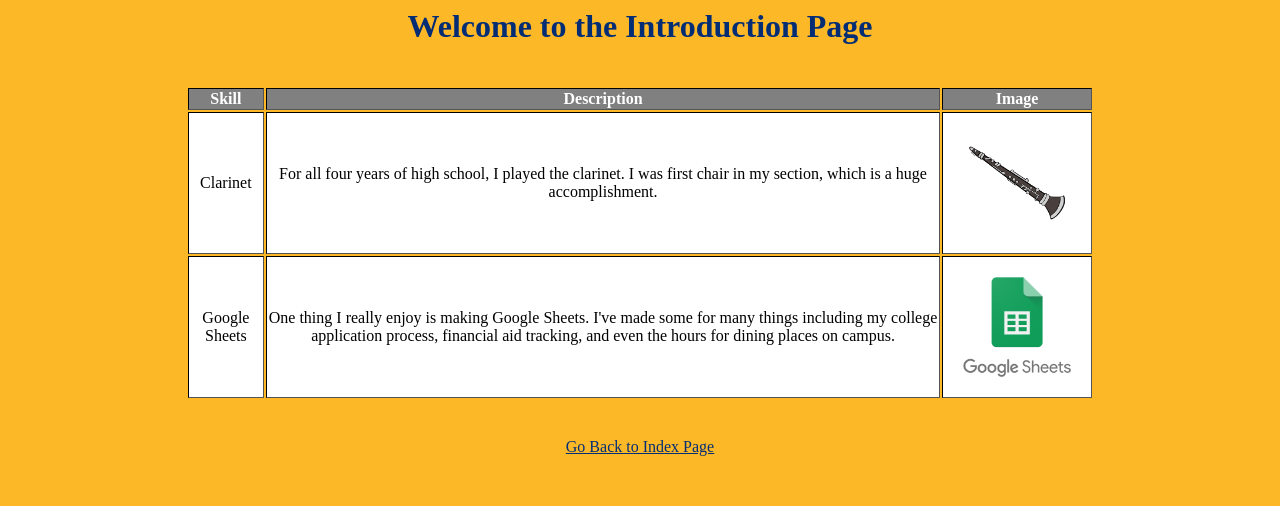
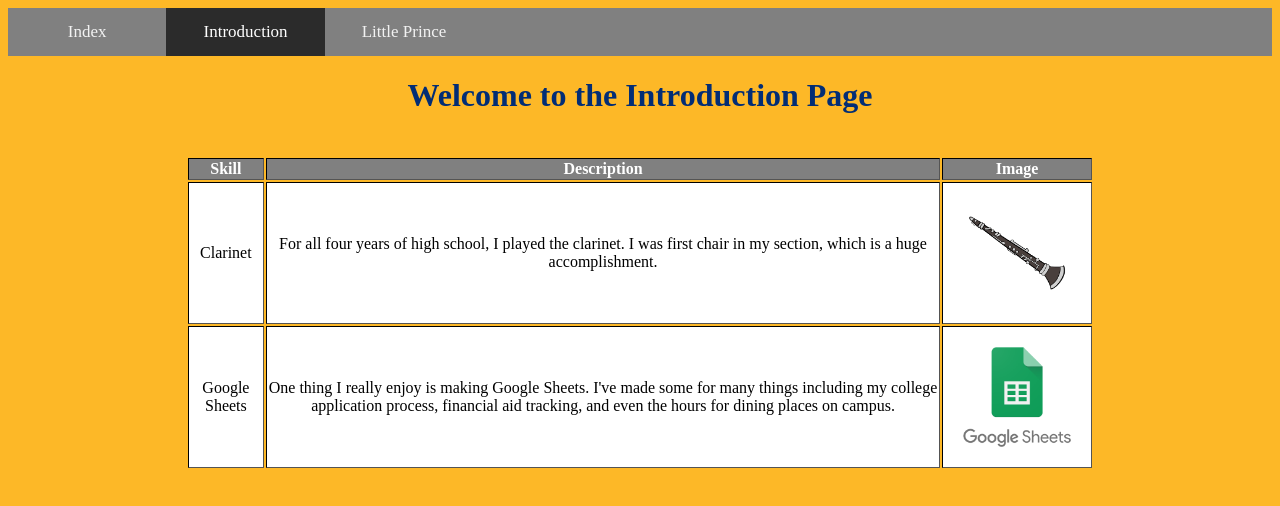
Before and after one commit to trinlrich/trinlrich.github.io, a plain HTML site: page introduction.html in a window 1280 px wide. Drawn offline with Linux system fonts and the light colour scheme.

Commit message:
Upgrades

```diff
--- a/introduction.html
+++ b/introduction.html
@@ -2,12 +2,19 @@
 
 	<head>
 		<title>Introduction</title>
+		<link href="main.css" type="text/css" rel="stylesheet">
 	</head>
 
 	<body style="background:#fdb827; color:#022d75; text-align:center">
+		<div class="topnav">
+            <a href="index.html">Index</a>
+            <a class="active" href="introduction.html">Introduction</a>
+            <a href="little_prince.html">Little Prince</a>
+        </div>
+
 		<h1>Welcome to the Introduction Page</h1>
 
-		<table border = 1 style="width: 75%; margin-left: auto; margin-right: auto; border:black; padding: 20px; text-align: center">
+		<table border = 1 style="width: 75%; margin: auto; border:black; padding: 20px; text-align: center">
 			<tr style="background:grey; color:white">
 				<th>Skill</th>
 				<th>Description</th>
@@ -27,8 +34,6 @@
 		</table>
 
 		<br>
-
-		<a href="index.html" style="color:#022d75">Go Back to Index Page</a>
 	</body>
 
 </html>
--- a/main.css
+++ b/main.css
@@ -1,3 +1,36 @@
+.topnav {
+    background-color: grey;
+    color: #04AA6D;
+    overflow: hidden;
+  }
+
+  /* Style the links inside the navigation bar */
+  .topnav a {
+    float: left;
+    color: #f2f2f2;
+    text-align: center;
+    padding: 14px 16px;
+    text-decoration: none;
+    font-size: 17px;
+    width: 10%;
+  }
+
+  /* Change the color of links on hover */
+  .topnav a:hover {
+    background-color: #ddd;
+    color: black;
+  }
+
+  /* Add a color to the active/current link */
+  .topnav a.active {
+    background-color: #2b2b2b;
+    color: white;
+  }
+
+h1 {
+    text-align: center;
+}
+
 .main_section {
     width: 25%;
     margin: auto;
```
Also changed, not shown: index.html (+8 -5 lines), little_prince.html (+11 -1 lines).
